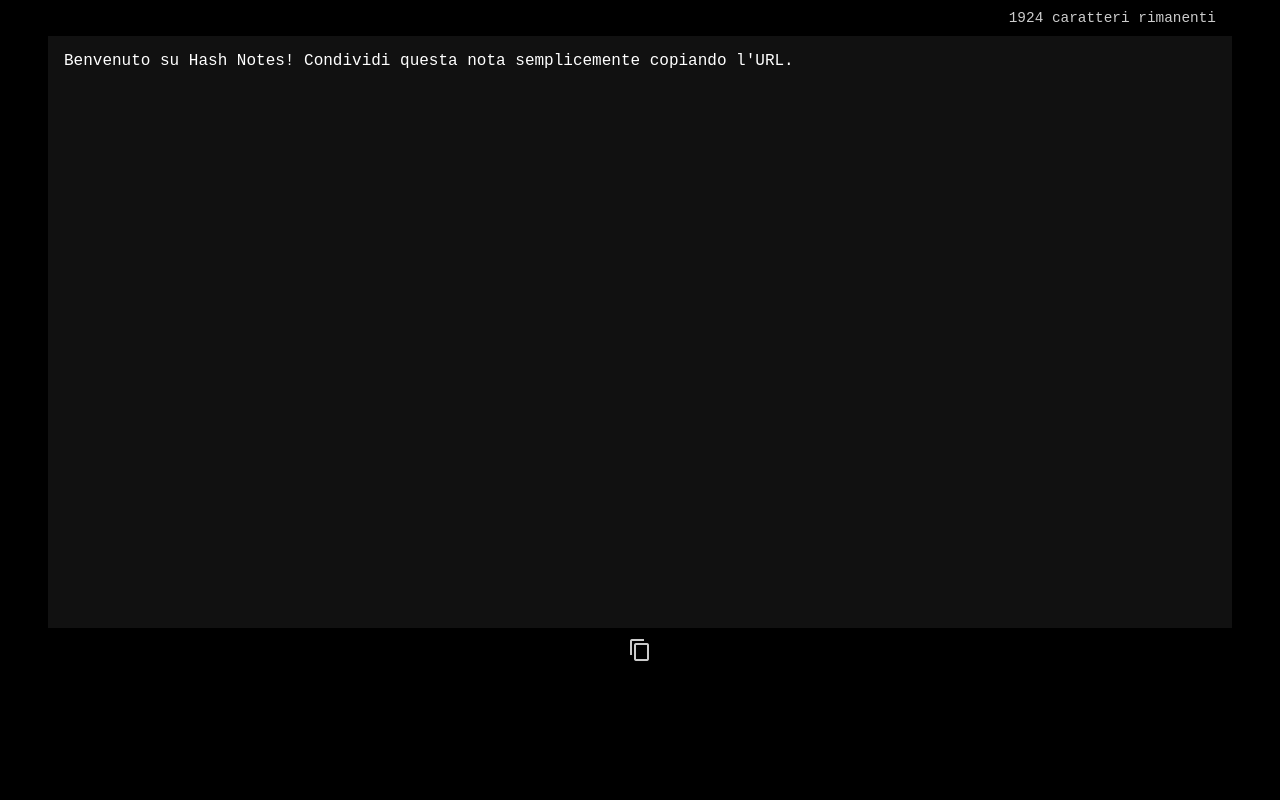
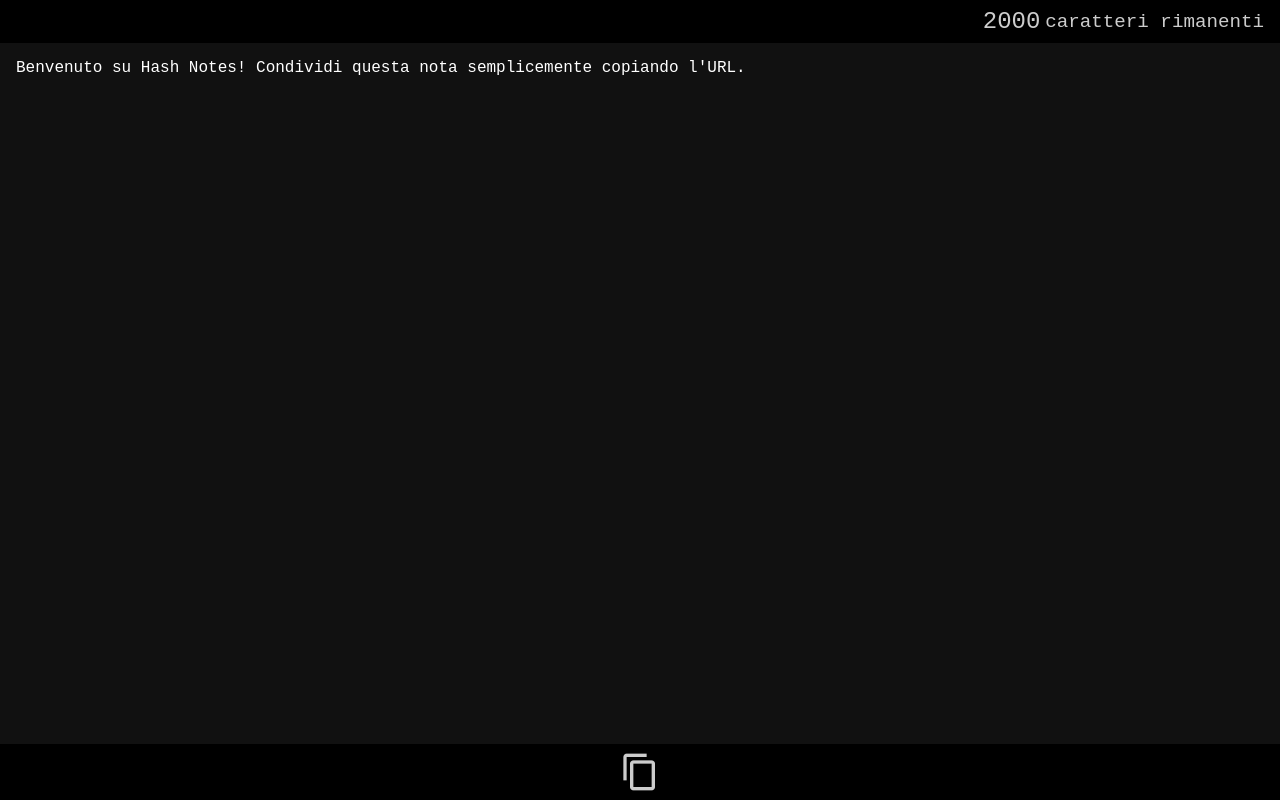
Before and after one commit to No-CQRT/hashnotes, a plain HTML site: page index.html in a window 1280 px wide. Drawn offline with Linux system fonts and the light colour scheme.

Commit message:
Add files via upload

```diff
--- a/index.html
+++ b/index.html
@@ -8,13 +8,13 @@
 </head>
 <body>
   <div id="top-bar">
-    <span id="char-count">2000</span> <span>caratteri rimanenti</span>
+    <span id="char-count">2000</span> <span id="char-label">caratteri rimanenti</span>
   </div>
   <textarea id="editor" maxlength="2000" placeholder="Scrivi la tua nota qui..."></textarea>
-  <div id="copy-container">
-    <span class="material-icons" id="copy-icon">content_copy</span>
-    <span id="copy-popup">URL copiato</span>
+  <div id="bottom-bar">
+    <span id="copy-icon" class="material-icons">content_copy</span>
   </div>
+  <div id="popup">URL copiato</div>
   <script src="script.js"></script>
 </body>
 </html>
--- a/script.js
+++ b/script.js
@@ -1,25 +1,25 @@
 const editor = document.getElementById('editor');
 const charCount = document.getElementById('char-count');
 const copyIcon = document.getElementById('copy-icon');
-const copyPopup = document.getElementById('copy-popup');
+const popup = document.getElementById('popup');
 
-// Decodifica hash all'avvio
+// Precompiled note
+const defaultNote = "Benvenuto su Hash Notes! Condividi questa nota semplicemente copiando l'URL.";
+
+// Decode hash on load
 if (location.hash.length > 1) {
   try {
     const decoded = decodeURIComponent(atob(location.hash.slice(1)));
     editor.value = decoded;
-    charCount.textContent = 2000 - editor.value.length;
   } catch (e) {
     console.error("Errore nella decodifica:", e);
+    editor.value = defaultNote;
   }
 } else {
-  editor.value = "Benvenuto su Hash Notes! Condividi questa nota semplicemente copiando l'URL.";
-  charCount.textContent = 2000 - editor.value.length;
-  const encoded = btoa(encodeURIComponent(editor.value));
-  location.hash = encoded;
+  editor.value = defaultNote;
 }
 
-// Aggiorna hash e contatore quando si scrive
+// Update hash and character count
 editor.addEventListener('input', () => {
   const text = editor.value.slice(0, 2000);
   editor.value = text;
@@ -28,12 +28,12 @@ editor.addEventListener('input', () => {
   charCount.textContent = 2000 - text.length;
 });
 
-// Copia URL negli appunti
+// Copy URL to clipboard
 copyIcon.addEventListener('click', () => {
   navigator.clipboard.writeText(location.href).then(() => {
-    copyPopup.style.display = 'block';
+    popup.style.display = 'block';
     setTimeout(() => {
-      copyPopup.style.display = 'none';
+      popup.style.display = 'none';
     }, 2000);
   });
 });
--- a/style.css
+++ b/style.css
@@ -3,51 +3,63 @@ body {
   background-color: #000;
   color: #fff;
   font-family: monospace;
-  height: 100vh;
   display: flex;
   flex-direction: column;
-  align-items: center;
+  height: 100vh;
 }
 
 #top-bar {
-  width: 90%;
-  text-align: right;
-  margin-top: 10px;
+  display: flex;
+  justify-content: flex-end;
+  align-items: center;
+  padding: 0.5rem 1rem;
+  font-size: 1.2rem;
   color: #ccc;
-  font-size: 0.9rem;
+}
+
+#char-count {
+  font-size: 1.5rem;
+  margin-right: 0.3rem;
+}
+
+#char-label {
+  font-size: 1.2rem;
 }
 
 #editor {
-  width: 90%;
-  height: 70%;
+  flex-grow: 1;
+  width: 100%;
   background: #111;
   color: #fff;
   border: none;
   resize: none;
   font-size: 1rem;
   padding: 1rem;
-  margin-top: 10px;
+  box-sizing: border-box;
 }
 
-#copy-container {
-  margin-top: 10px;
-  position: relative;
+#bottom-bar {
+  display: flex;
+  justify-content: center;
+  align-items: center;
+  padding: 0.5rem;
 }
 
 #copy-icon {
+  font-size: 2.5rem;
+  color: #ccc;
   cursor: pointer;
-  color: #ccc;
-  font-size: 24px;
 }
 
-#copy-popup {
-  position: absolute;
-  bottom: 30px;
-  left: 0;
+#popup {
+  position: fixed;
+  bottom: 3rem;
   background: #333;
   color: #fff;
-  padding: 5px 10px;
+  padding: 0.5rem 1rem;
   border-radius: 5px;
-  font-size: 0.8rem;
+  left: 50%;
+  transform: translateX(-50%);
   display: none;
+  font-size: 1rem;
 }
```
